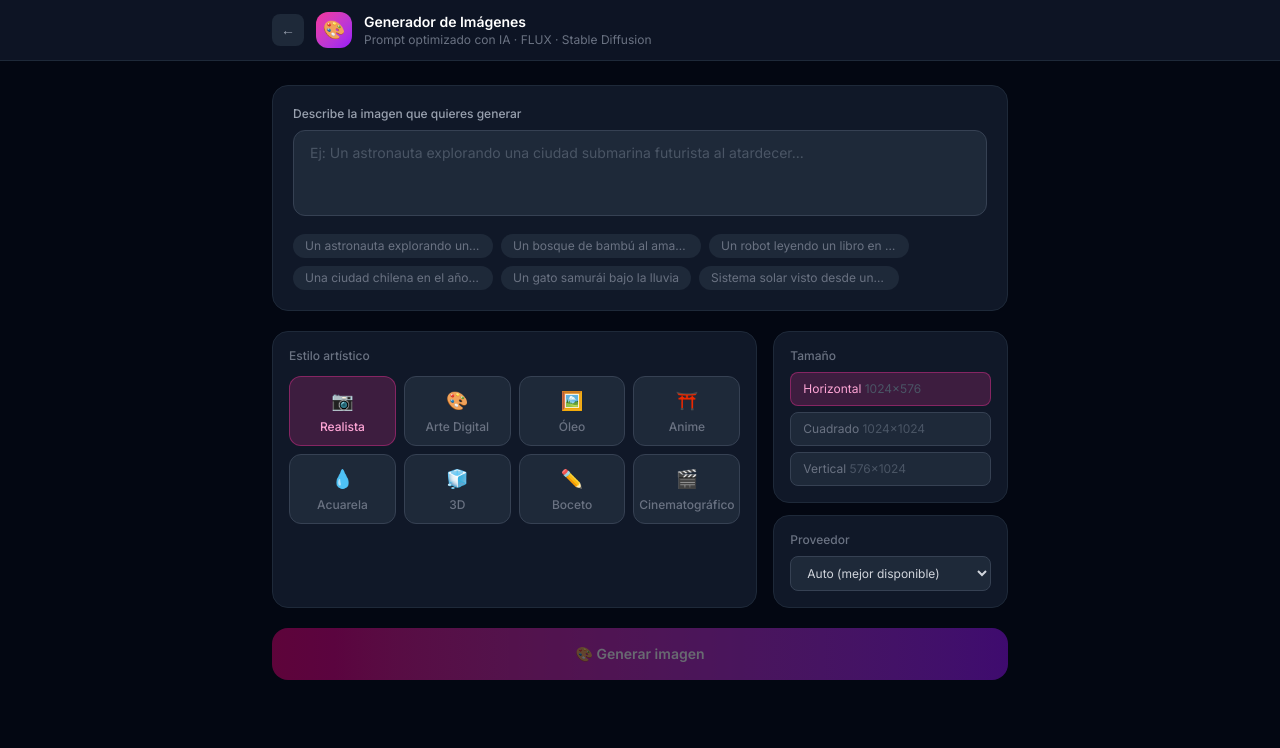
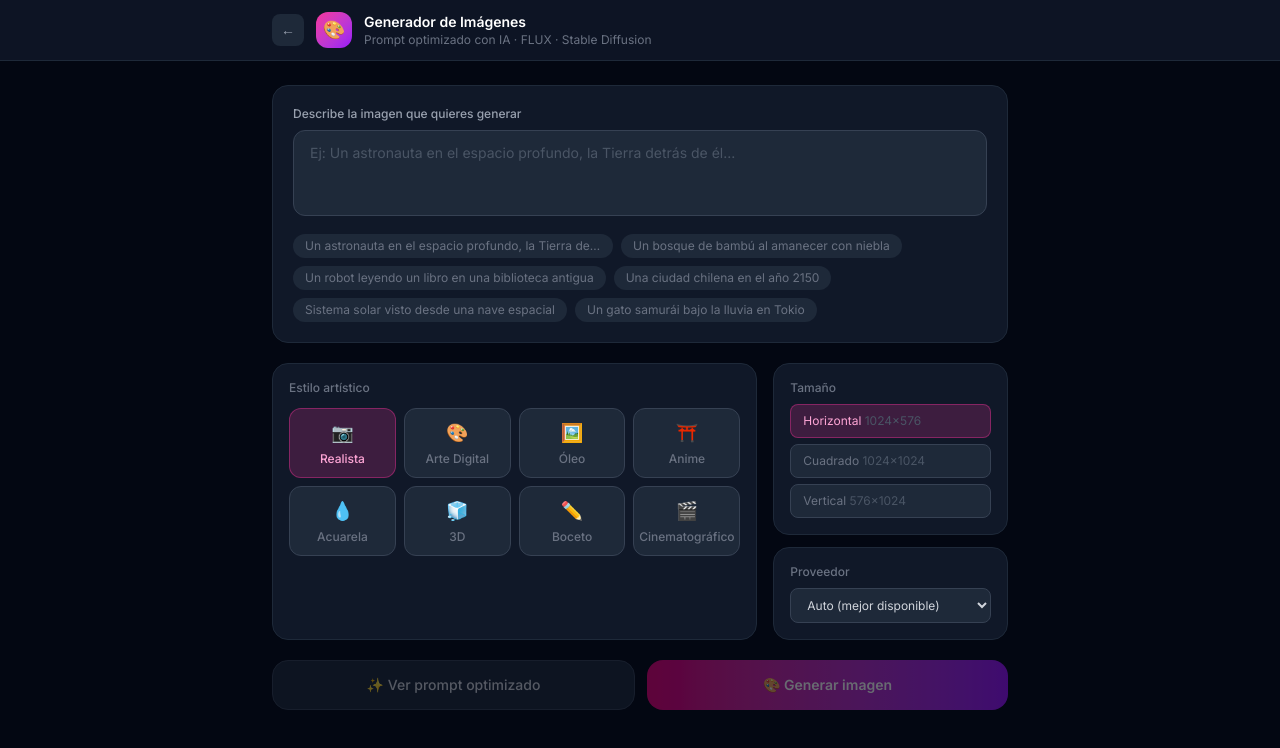
Before and after one commit to innova-space-edu/eduai-platform, a Next.js app: page /imagenes in a window 1280 px wide. Shown: the top 748 px of the page. Built offline with nearby package versions, Linux system fonts and the light colour scheme.

Commit message:
feat: página generador de imágenes completa con editor de prompt

```diff
--- a/app/imagenes/page.tsx
+++ b/app/imagenes/page.tsx
@@ -1,60 +1,83 @@
 "use client"
 
-import { useState, useRef } from "react"
+import { useState } from "react"
 import { useRouter } from "next/navigation"
 
 const STYLES = [
-  { id: "realistic",     label: "Realista",       emoji: "📷" },
-  { id: "digital art",  label: "Arte Digital",    emoji: "🎨" },
-  { id: "oil painting", label: "Óleo",            emoji: "🖼️" },
-  { id: "anime",        label: "Anime",           emoji: "⛩️" },
-  { id: "watercolor",   label: "Acuarela",        emoji: "💧" },
-  { id: "3d render",    label: "3D",              emoji: "🧊" },
-  { id: "sketch",       label: "Boceto",          emoji: "✏️" },
-  { id: "cinematic",    label: "Cinematográfico", emoji: "🎬" },
+  { id: "realistic",    label: "Realista",       emoji: "📷" },
+  { id: "digital art",  label: "Arte Digital",   emoji: "🎨" },
+  { id: "oil painting", label: "Óleo",           emoji: "🖼️" },
+  { id: "anime",        label: "Anime",          emoji: "⛩️" },
+  { id: "watercolor",   label: "Acuarela",       emoji: "💧" },
+  { id: "3d render",    label: "3D",             emoji: "🧊" },
+  { id: "sketch",       label: "Boceto",         emoji: "✏️" },
+  { id: "cinematic",    label: "Cinematográfico",emoji: "🎬" },
 ]
 
 const SIZES = [
-  { label: "Horizontal",  w: 1024, h: 576  },
-  { label: "Cuadrado",    w: 1024, h: 1024 },
-  { label: "Vertical",    w: 576,  h: 1024 },
+  { label: "Horizontal", w: 1024, h: 576  },
+  { label: "Cuadrado",   w: 1024, h: 1024 },
+  { label: "Vertical",   w: 576,  h: 1024 },
 ]
 
 const PROVIDERS = [
-  { id: "auto",         label: "Auto (mejor disponible)" },
-  { id: "pollinations", label: "Pollinations FLUX"       },
-  { id: "together",     label: "Together AI"             },
-  { id: "huggingface",  label: "Hugging Face SD"         },
+  { id: "auto",        label: "Auto (mejor disponible)" },
+  { id: "together",    label: "Together AI (FLUX)"      },
+  { id: "huggingface", label: "Hugging Face (SD XL)"    },
 ]
 
 const EXAMPLES = [
-  "Un astronauta explorando una ciudad submarina futurista",
+  "Un astronauta en el espacio profundo, la Tierra detrás de él",
   "Un bosque de bambú al amanecer con niebla",
   "Un robot leyendo un libro en una biblioteca antigua",
   "Una ciudad chilena en el año 2150",
-  "Un gato samurái bajo la lluvia",
   "Sistema solar visto desde una nave espacial",
+  "Un gato samurái bajo la lluvia en Tokio",
 ]
 
 interface Result {
   imageUrl: string
   optimizedPrompt: string
   provider: string
+  originalPrompt: string
 }
 
 export default function ImagenesPage() {
-  const [prompt, setPrompt]     = useState("")
-  const [style, setStyle]       = useState("realistic")
-  const [size, setSize]         = useState(SIZES[0])
-  const [provider, setProvider] = useState("auto")
-  const [loading, setLoading]   = useState(false)
-  const [results, setResults]   = useState<Result[]>([])
-  const [showPrompt, setShowPrompt] = useState<number | null>(null)
+  const [prompt, setPrompt]           = useState("")
+  const [style, setStyle]             = useState("realistic")
+  const [size, setSize]               = useState(SIZES[0])
+  const [provider, setProvider]       = useState("auto")
+  const [loading, setLoading]         = useState(false)
+  const [optimizing, setOptimizing]   = useState(false)
+  const [results, setResults]         = useState<Result[]>([])
+  const [editingPrompt, setEditingPrompt] = useState("")
+  const [showEditor, setShowEditor]   = useState(false)
   const router = useRouter()
 
-  async function generate() {
+  async function getOptimizedPrompt() {
+    if (!prompt.trim()) return
+    setOptimizing(true)
+    try {
+      const res = await fetch("/api/agents/imagenes/preview", {
+        method: "POST",
+        headers: { "Content-Type": "application/json" },
+        body: JSON.stringify({ prompt, style }),
+      })
+      const data = await res.json()
+      setEditingPrompt(data.optimizedPrompt || prompt)
+      setShowEditor(true)
+    } catch {
+      setEditingPrompt(prompt)
+      setShowEditor(true)
+    } finally {
+      setOptimizing(false)
+    }
+  }
+
+  async function generate(useCustomPrompt = false) {
     if (!prompt.trim() || loading) return
     setLoading(true)
+    setShowEditor(false)
     try {
       const res = await fetch("/api/agents/imagenes", {
         method: "POST",
@@ -65,12 +88,15 @@ export default function ImagenesPage() {
           width: size.w,
           height: size.h,
           provider,
+          customPrompt: useCustomPrompt ? editingPrompt : undefined,
         }),
       })
+      if (!res.ok) throw new Error(await res.text())
       const data = await res.json()
-      setResults(prev => [data, ...prev])
-    } catch {
-      alert("Error generando la imagen. Intenta de nuevo.")
+      setResults(prev => [{ ...data, originalPrompt: prompt }, ...prev])
+      setEditingPrompt(data.optimizedPrompt)
+    } catch (e: any) {
+      alert(`Error: ${e.message}`)
     } finally {
       setLoading(false)
     }
@@ -80,13 +106,11 @@ export default function ImagenesPage() {
     const a = document.createElement("a")
     a.href = url
     a.download = `eduai-imagen-${index + 1}.jpg`
-    a.target = "_blank"
     a.click()
   }
 
   return (
     <div className="min-h-screen bg-gray-950 flex flex-col">
-      {/* Header */}
       <div className="border-b border-gray-800 bg-gray-900/80 sticky top-0 z-10">
         <div className="max-w-3xl mx-auto px-4 py-3 flex items-center gap-3">
           <button onClick={() => router.back()}
@@ -100,34 +124,51 @@ export default function ImagenesPage() {
       </div>
 
       <div className="max-w-3xl mx-auto w-full px-4 py-6 flex flex-col gap-5">
-
-        {/* Input principal */}
         <div className="bg-gray-900 border border-gray-800 rounded-2xl p-5">
           <label className="text-gray-400 text-xs font-medium mb-2 block">Describe la imagen que quieres generar</label>
           <textarea
             value={prompt}
-            onChange={e => setPrompt(e.target.value)}
-            onKeyDown={e => e.key === "Enter" && e.ctrlKey && generate()}
-            placeholder="Ej: Un astronauta explorando una ciudad submarina futurista al atardecer..."
+            onChange={e => { setPrompt(e.target.value); setShowEditor(false) }}
+            placeholder="Ej: Un astronauta en el espacio profundo, la Tierra detrás de él..."
             rows={3}
             className="w-full bg-gray-800 border border-gray-700 rounded-xl px-4 py-3 text-gray-200 placeholder-gray-600 text-sm focus:outline-none focus:border-pink-500/50 resize-none"
           />
-
-          {/* Ejemplos */}
           <div className="flex flex-wrap gap-2 mt-3">
             {EXAMPLES.map(ex => (
-              <button key={ex} onClick={() => setPrompt(ex)}
-                className="text-xs bg-gray-800 hover:bg-gray-700 text-gray-500 hover:text-gray-300 px-3 py-1 rounded-full transition-colors truncate max-w-[200px]">
+              <button key={ex} onClick={() => { setPrompt(ex); setShowEditor(false) }}
+                className="text-xs bg-gray-800 hover:bg-gray-700 text-gray-500 hover:text-gray-300 px-3 py-1 rounded-full transition-colors truncate max-w-xs">
                 {ex}
               </button>
             ))}
           </div>
         </div>
 
-        {/* Controles */}
+        {showEditor && (
+          <div className="bg-blue-950/40 border border-blue-500/30 rounded-2xl p-4">
+            <div className="flex items-center justify-between mb-2">
+              <p className="text-blue-300 text-xs font-medium">✨ Prompt optimizado — puedes editarlo antes de generar</p>
+              <button onClick={() => setShowEditor(false)} className="text-gray-600 hover:text-gray-400 text-xs">✕</button>
+            </div>
+            <textarea
+              value={editingPrompt}
+              onChange={e => setEditingPrompt(e.target.value)}
+              rows={4}
+              className="w-full bg-gray-900 border border-blue-500/20 rounded-xl px-4 py-3 text-gray-300 text-xs focus:outline-none focus:border-blue-500/50 resize-none font-mono leading-relaxed"
+            />
+            <div className="flex gap-2 mt-3">
+              <button onClick={() => generate(true)}
+                className="flex-1 bg-gradient-to-r from-pink-600 to-purple-600 hover:from-pink-500 hover:to-purple-500 text-white py-2.5 rounded-xl text-sm font-medium transition-all">
+                🎨 Generar con este prompt
+              </button>
+              <button onClick={() => generate(false)}
+                className="px-4 bg-gray-800 hover:bg-gray-700 text-gray-400 py-2.5 rounded-xl text-sm transition-all">
+                Ignorar edición
+              </button>
+            </div>
+          </div>
+        )}
+
         <div className="grid grid-cols-1 md:grid-cols-3 gap-4">
-
-          {/* Estilos */}
           <div className="bg-gray-900 border border-gray-800 rounded-2xl p-4 md:col-span-2">
             <label className="text-gray-500 text-xs font-medium mb-3 block">Estilo artístico</label>
             <div className="grid grid-cols-4 gap-2">
@@ -145,7 +186,6 @@ export default function ImagenesPage() {
             </div>
           </div>
 
-          {/* Tamaño y proveedor */}
           <div className="flex flex-col gap-3">
             <div className="bg-gray-900 border border-gray-800 rounded-2xl p-4">
               <label className="text-gray-500 text-xs font-medium mb-2 block">Tamaño</label>
@@ -162,14 +202,10 @@ export default function ImagenesPage() {
                 ))}
               </div>
             </div>
-
             <div className="bg-gray-900 border border-gray-800 rounded-2xl p-4">
               <label className="text-gray-500 text-xs font-medium mb-2 block">Proveedor</label>
-              <select
-                value={provider}
-                onChange={e => setProvider(e.target.value)}
-                className="w-full bg-gray-800 border border-gray-700 rounded-lg px-3 py-2 text-gray-300 text-xs focus:outline-none focus:border-pink-500/50"
-              >
+              <select value={provider} onChange={e => setProvider(e.target.value)}
+                className="w-full bg-gray-800 border border-gray-700 rounded-lg px-3 py-2 text-gray-300 text-xs focus:outline-none">
                 {PROVIDERS.map(p => (
                   <option key={p.id} value={p.id}>{p.label}</option>
                 ))}
@@ -178,72 +214,45 @@ export default function ImagenesPage() {
           </div>
         </div>
 
-        {/* Botón generar */}
-        <button
-          onClick={generate}
-          disabled={!prompt.trim() || loading}
-          className="w-full bg-gradient-to-r from-pink-600 to-purple-600 hover:from-pink-500 hover:to-purple-500 disabled:opacity-40 text-white py-4 rounded-2xl font-semibold text-sm transition-all flex items-center justify-center gap-2"
-        >
-          {loading ? (
-            <>
-              <div className="w-5 h-5 border-2 border-white border-t-transparent rounded-full animate-spin" />
-              Generando imagen...
-            </>
-          ) : (
-            <>🎨 Generar imagen</>
-          )}
-        </button>
+        {!showEditor && (
+          <div className="flex gap-3">
+            <button onClick={getOptimizedPrompt} disabled={!prompt.trim() || optimizing || loading}
+              className="flex-1 bg-gray-800 hover:bg-gray-700 disabled:opacity-40 text-gray-300 py-3.5 rounded-2xl font-medium text-sm transition-all border border-gray-700 flex items-center justify-center gap-2">
+              {optimizing
+                ? <><div className="w-4 h-4 border-2 border-gray-400 border-t-transparent rounded-full animate-spin"/>Optimizando...</>
+                : "✨ Ver prompt optimizado"}
+            </button>
+            <button onClick={() => generate(false)} disabled={!prompt.trim() || loading || optimizing}
+              className="flex-1 bg-gradient-to-r from-pink-600 to-purple-600 hover:from-pink-500 hover:to-purple-500 disabled:opacity-40 text-white py-3.5 rounded-2xl font-semibold text-sm transition-all flex items-center justify-center gap-2">
+              {loading
+                ? <><div className="w-5 h-5 border-2 border-white border-t-transparent rounded-full animate-spin"/>Generando...</>
+                : "🎨 Generar imagen"}
+            </button>
+          </div>
+        )}
 
-        {/* Resultados */}
         {results.length > 0 && (
           <div className="flex flex-col gap-4">
             <h2 className="text-white font-semibold text-sm">Imágenes generadas</h2>
             <div className="grid grid-cols-1 md:grid-cols-2 gap-4">
               {results.map((r, i) => (
                 <div key={i} className="bg-gray-900 border border-gray-800 rounded-2xl overflow-hidden group">
-                  {/* Imagen */}
-                  <div className="relative aspect-video bg-gray-800">
-                    <img
-                      src={r.imageUrl}
-                      alt={`Imagen ${i + 1}`}
-                      className="w-full h-full object-cover"
-                      onError={e => {
-                        (e.target as HTMLImageElement).src = `https://image.pollinations.ai/prompt/${encodeURIComponent(r.optimizedPrompt)}?width=800&height=450&nologo=true`
-                      }}
-                    />
-                    {/* Overlay botones */}
-                    <div className="absolute inset-0 bg-black/50 opacity-0 group-hover:opacity-100 transition-opacity flex items-center justify-center gap-3">
-                      <button
-                        onClick={() => downloadImage(r.imageUrl, i)}
-                        className="bg-white/10 hover:bg-white/20 text-white px-4 py-2 rounded-xl text-xs font-medium backdrop-blur-sm transition-all"
-                      >
+                  <div className="relative bg-gray-800">
+                    <img src={r.imageUrl} alt={r.originalPrompt} className="w-full h-full object-cover" />
+                    <div className="absolute inset-0 bg-black/60 opacity-0 group-hover:opacity-100 transition-opacity flex items-center justify-center gap-3">
+                      <button onClick={() => downloadImage(r.imageUrl, i)}
+                        className="bg-white/10 hover:bg-white/20 text-white px-4 py-2 rounded-xl text-xs font-medium backdrop-blur-sm">
                         ⬇ Descargar
                       </button>
-                      <button
-                        onClick={() => setPrompt(results[results.length - 1 - i]?.optimizedPrompt || "")}
-                        className="bg-white/10 hover:bg-white/20 text-white px-4 py-2 rounded-xl text-xs font-medium backdrop-blur-sm transition-all"
-                      >
-                        🔄 Reusar prompt
+                      <button onClick={() => { setPrompt(r.originalPrompt); setEditingPrompt(r.optimizedPrompt); setShowEditor(true) }}
+                        className="bg-white/10 hover:bg-white/20 text-white px-4 py-2 rounded-xl text-xs font-medium backdrop-blur-sm">
+                        ✏️ Refinar
                       </button>
                     </div>
                   </div>
-
-                  {/* Info */}
                   <div className="p-3">
-                    <div className="flex items-center justify-between mb-1">
-                      <span className="text-xs text-gray-600">via {r.provider}</span>
-                      <button
-                        onClick={() => setShowPrompt(showPrompt === i ? null : i)}
-                        className="text-xs text-gray-600 hover:text-gray-400 transition-colors"
-                      >
-                        {showPrompt === i ? "Ocultar prompt" : "Ver prompt ↓"}
-                      </button>
-                    </div>
-                    {showPrompt === i && (
-                      <p className="text-gray-500 text-xs italic mt-1 leading-relaxed border-t border-gray-800 pt-2">
-                        {r.optimizedPrompt}
-                      </p>
-                    )}
+                    <p className="text-gray-500 text-xs mb-1">via {r.provider}</p>
+                    <p className="text-gray-600 text-xs italic leading-relaxed line-clamp-2">{r.optimizedPrompt}</p>
                   </div>
                 </div>
               ))}
```
